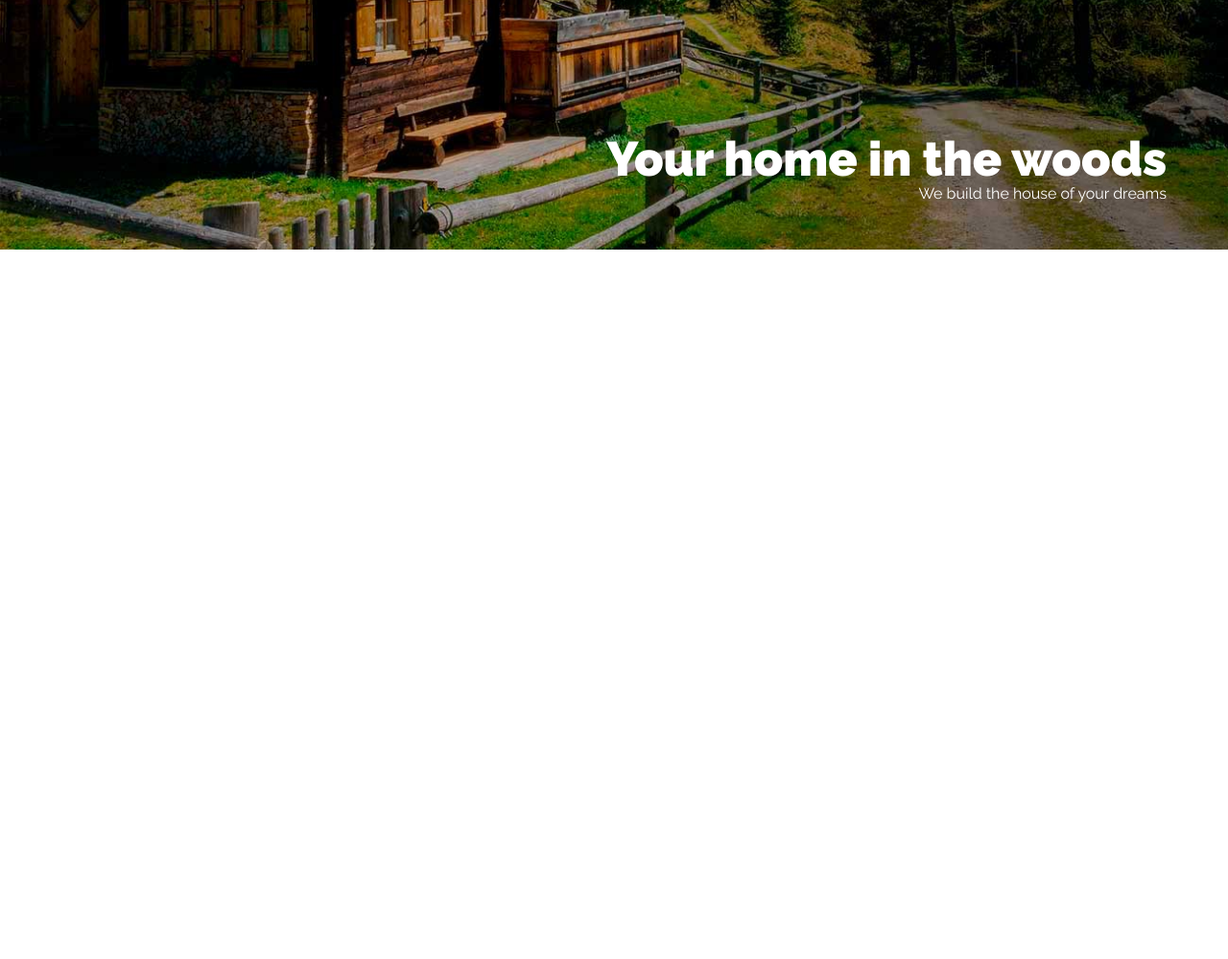
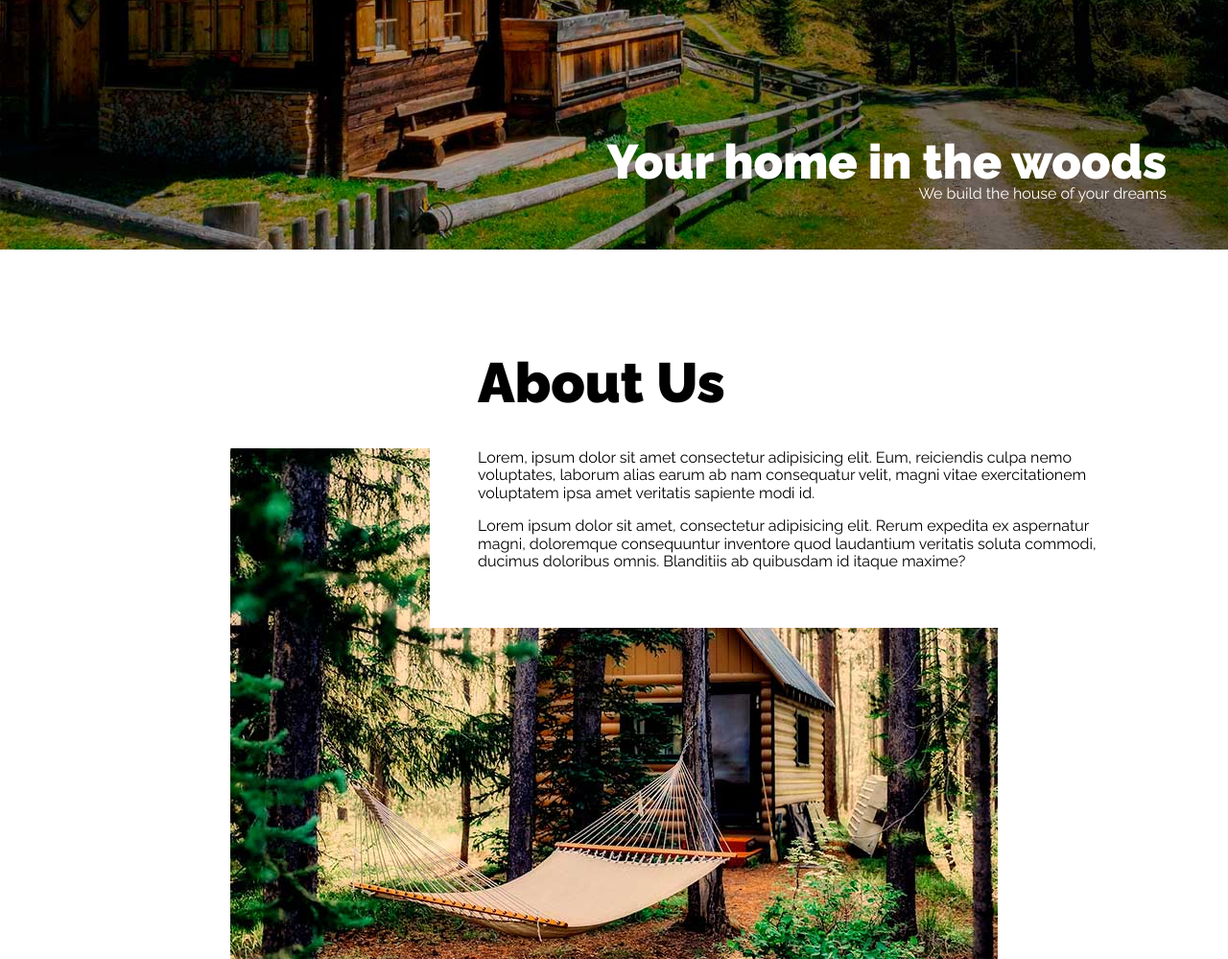
Before and after one commit to Ysraelsn/ArchitecturePage, a plain HTML site: page index.html in a window 1280 px wide. Shown: the part 400-1399 px from the top of the page at 96% size. Before the commit the page ends 800 px from the top, so only its background shows below. Drawn offline with Linux system fonts and the light colour scheme.

Commit message:
Add About Us section and css

```diff
--- a/css/styles.css
+++ b/css/styles.css
@@ -24,6 +24,7 @@ h1,
 h2,
 h3 {
   font-weight: 900;
+  line-height: 1;
   margin: 1rem 0 4rem 0;
 }
 h1 {
@@ -179,3 +180,30 @@ img {
   margin: 0;
   line-height: 1;
 }
+/**About Us**/
+.about {
+  display: grid;
+  grid-template-rows: repeat(2, 1fr);
+  background-image: url(../img/nosotros.jpg);
+  background-repeat: no-repeat;
+  background-position: bottom center;
+}
+@media (min-width: 992px) {
+  .about {
+    grid-template-columns: repeat(3, 1fr);
+  }
+}
+.about-content {
+  background-color: var(--white);
+  padding: 5rem;
+}
+@media (min-width: 992px) {
+  .about-content {
+    grid-column: 2/4;
+  }
+}
+.about-content h2 {
+}
+.about-content p {
+  margin-bottom: 1rem;
+}
--- a/index.html
+++ b/index.html
@@ -44,6 +44,21 @@
             </div><!-- container header-content-->
 
         </header>
+        <section class="container mt-5 about">
+            <div class="about-content">
+                <h2>About Us</h2>
+                <p>Lorem, ipsum dolor sit amet consectetur adipisicing elit.
+                    Eum, reiciendis culpa nemo voluptates, laborum alias earum
+                    ab nam consequatur velit, magni vitae exercitationem
+                    voluptatem ipsa amet veritatis sapiente modi id.</p>
+                <p>Lorem ipsum dolor sit amet, consectetur adipisicing elit.
+                    Rerum expedita ex aspernatur magni, doloremque consequuntur
+                    inventore quod laudantium veritatis soluta commodi, ducimus
+                    doloribus omnis. Blanditiis ab quibusdam id itaque
+                    maxime?</p>
+            </div>
+
+        </section>
 
     </body>
 </html>
```
